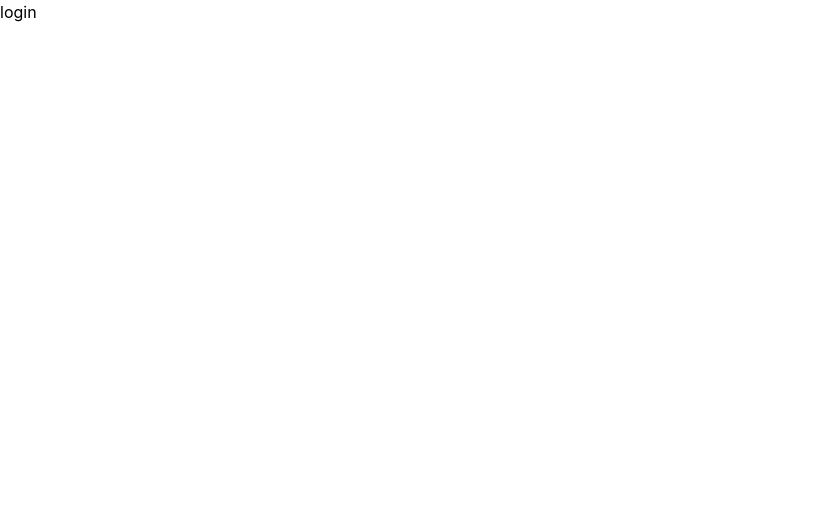
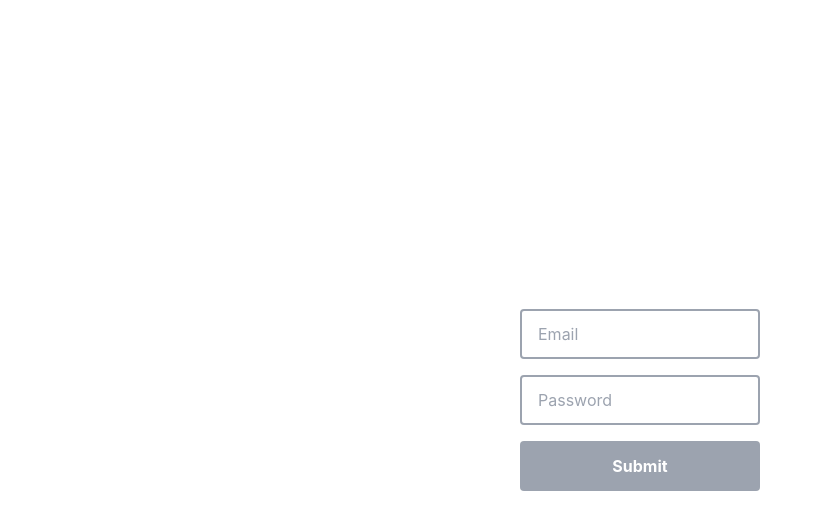
Before and after one commit to nourr23/taxecurity, a React (Create React App) app in the folder packages/dashboard/: page / in a window 1280 px wide. Shown: the top 530 px of the page, without its empty margins (0-822 px from the left). Built offline with nearby package versions, Linux system fonts and the light colour scheme.

Commit message:
admin auth created

```diff
--- a/packages/dashboard/src/pages/login/index.tsx
+++ b/packages/dashboard/src/pages/login/index.tsx
@@ -1,6 +1,36 @@
 import React from "react";
+import { useSignIn } from "../../services/api/useSignIn";
 
 const LoginPage = () => {
-  return <div>login</div>;
+  const { mutateAsync, isLoading } = useSignIn();
+  const signInAdmin = async () => {
+    await mutateAsync({
+      email: "nour.edaher.jouini@gmail.com",
+      password: "taxecurity",
+    });
+  };
+  return (
+    <div className="flex w-full h-[100vh] items-center justify-center">
+      <div className="flex flex-col">
+        <input
+          type="email"
+          className="h-[50px] w-60 border-2 px-4 border-gray-400 outline-none rounded"
+          placeholder="Email"
+        />
+        <input
+          type="password"
+          className="h-[50px] w-60 border-2 px-4 border-gray-400 outline-none rounded mt-4"
+          placeholder="Password"
+        />
+        <button
+          onClick={signInAdmin}
+          type="submit"
+          className="h-[50px] w-60 mt-4 border-none px-4 text-white  font-bold bg-gray-400 outline-none rounded"
+        >
+          Submit
+        </button>
+      </div>
+    </div>
+  );
 };
 export default LoginPage;
--- /dev/null
+++ b/packages/dashboard/src/services/api/useSignIn.tsx
@@ -0,0 +1,13 @@
+import { useMutation } from "@tanstack/react-query";
+import { client } from "../global/apiClient";
+
+export function useSignIn() {
+  return useMutation(
+    (data: any) => client.post("/auth/signin", data, { timeout: 5000 }),
+    {
+      onError: (error: any) => {
+        console.log({ error });
+      },
+    }
+  );
+}
--- a/packages/dashboard/src/services/global/apiClient.tsx
+++ b/packages/dashboard/src/services/global/apiClient.tsx
@@ -1,7 +1,7 @@
 import axios from "axios";
 
 export const client = axios.create({
-  baseURL: "http://localhost:3333",
+  baseURL: "http://localhost:3333/admin",
   timeout: 1000,
   headers: {
     // Authorization: `Bearer ${getAuthToken()}`,
```
